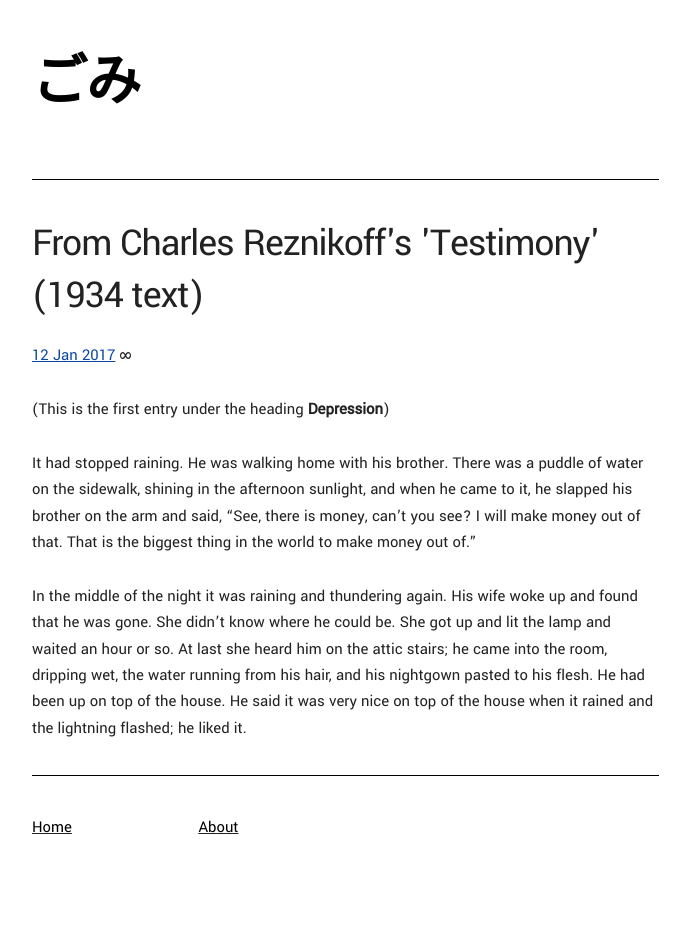
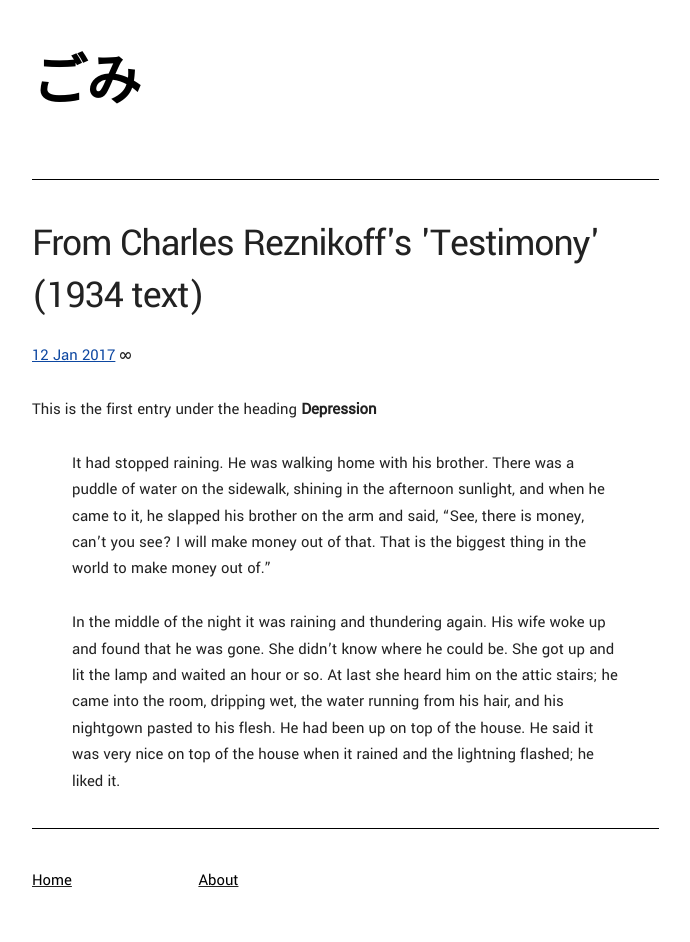
Before and after one commit to mt-trash/mt-trash.github.io, a Jekyll site: the page built from _posts/2017-01-12-reznikoff–depression.md, in a window 1280 px wide. Shown: the whole page, without its empty margins (128-818 px from the left). Built offline with Jekyll 4.4.1, drawn with Linux system fonts in a browser that asks for light colours; before the commit the page ends 900 px from its top, so only the background shows below that.

Commit message:
indent quotations

```diff
--- a/_posts/2017-01-12-reznikoff–depression.md
+++ b/_posts/2017-01-12-reznikoff–depression.md
@@ -4,8 +4,8 @@ title: From Charles Reznikoff's 'Testimony' (1934 text)
 date: 2017-01-12
 ---
 
-(This is the first entry under the heading **Depression**)
+This is the first entry under the heading **Depression**
 
-It had stopped raining. He was walking home with his brother. There was a puddle of water on the sidewalk, shining in the afternoon sunlight, and when he came to it, he slapped his brother on the arm and said, "See, there is money, can't you see? I will make money out of that. That is the biggest thing in the world to make money out of."
+>It had stopped raining. He was walking home with his brother. There was a puddle of water on the sidewalk, shining in the afternoon sunlight, and when he came to it, he slapped his brother on the arm and said, "See, there is money, can't you see? I will make money out of that. That is the biggest thing in the world to make money out of."
 
-In the middle of the night it was raining and thundering again. His wife woke up and found that he was gone. She didn't know where he could be. She got up and lit the lamp and waited an hour or so. At last she heard him on the attic stairs; he came into the room, dripping wet, the water running from his hair, and his nightgown pasted to his flesh. He had been up on top of the house. He said it was very nice on top of the house when it rained and the lightning flashed; he liked it.
+>In the middle of the night it was raining and thundering again. His wife woke up and found that he was gone. She didn't know where he could be. She got up and lit the lamp and waited an hour or so. At last she heard him on the attic stairs; he came into the room, dripping wet, the water running from his hair, and his nightgown pasted to his flesh. He had been up on top of the house. He said it was very nice on top of the house when it rained and the lightning flashed; he liked it.
```
Also changed, not shown: _posts/2016-12-03-melville–pierre–understanding.md (+2 -2 lines).
